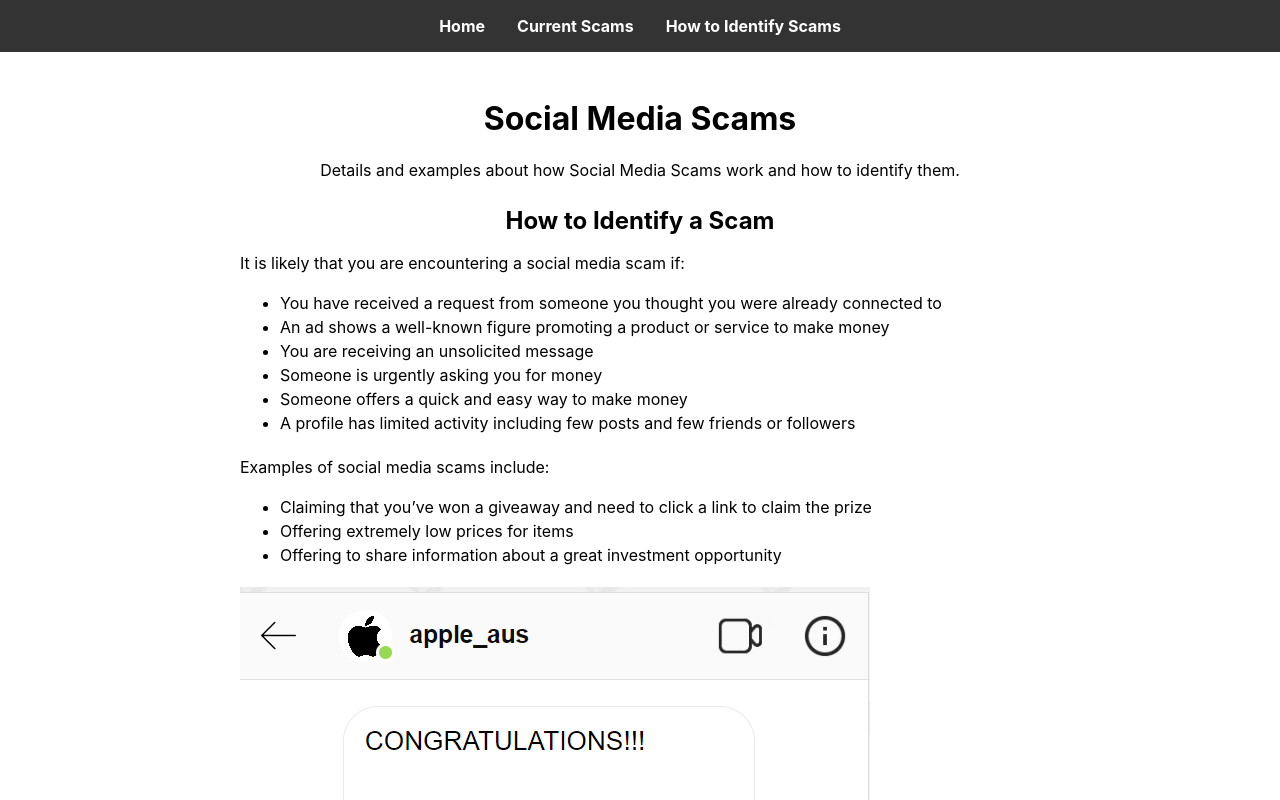
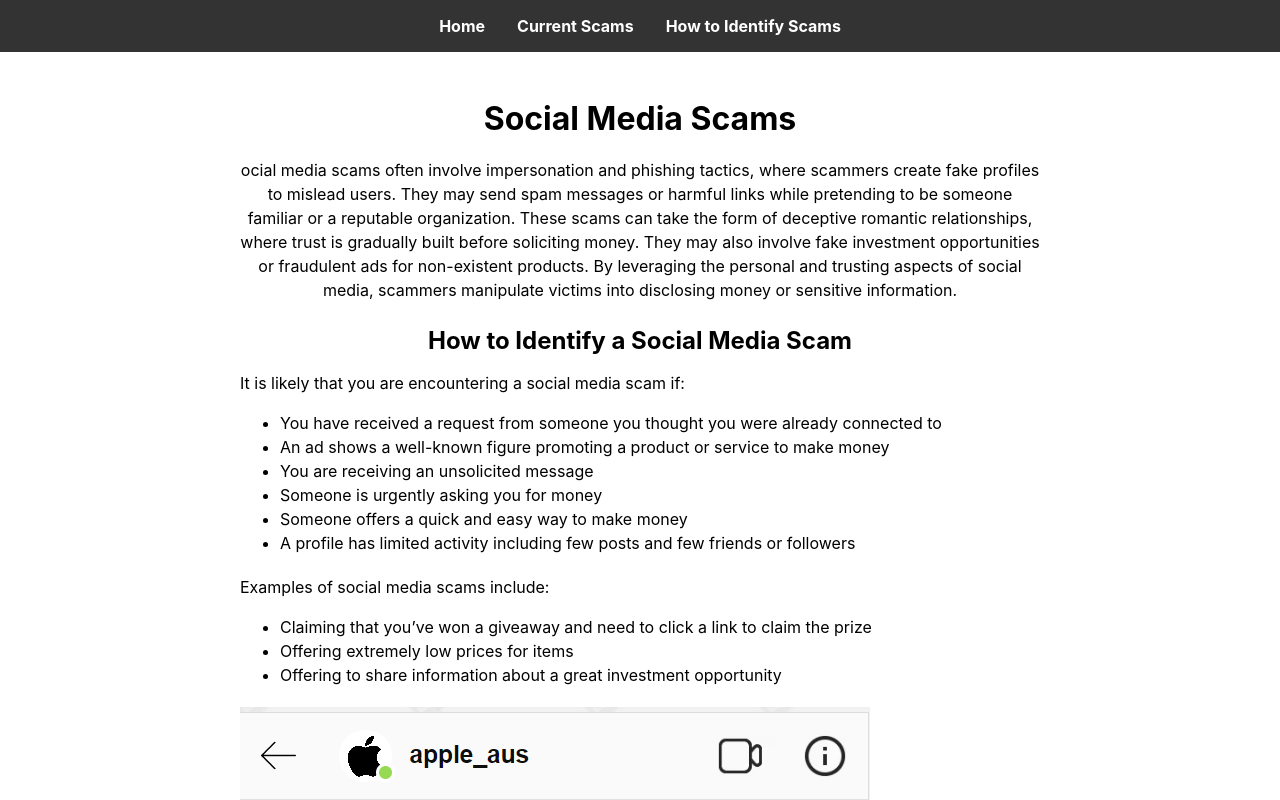
Before and after one commit to YQiZhu/ScamGuard, a React (Create React App) app in the folder scamguard_react/: page /social-media-scams in a window 1280 px wide. Shown: the top 800 px of the page. Built offline with nearby package versions, Linux system fonts and the light colour scheme.

Commit message:
Update SocialMediaScams des and put a real life story

```diff
--- a/scamguard_react/src/IdentifyScams/SocialMediaScams.js
+++ b/scamguard_react/src/IdentifyScams/SocialMediaScams.js
@@ -2,14 +2,18 @@ import React from 'react';
 import './PhoneScams.css';
 
 function SocialMediaScams() {
+    // Go to the real story source
+    const goToOtherPage = () => {
+        window.location.href = 'https://www.abc.net.au/news/2024-04-15/australians-falling-for-facebook-fake-ads-online-trading-scams/103640678'; // Replace with the desired URL
+    };
     return (
         <div className="ScamsPage">
             <h2>Social Media Scams</h2>
-            <p>Details and examples about how Social Media Scams work and how to identify them.</p>
+            <p>ocial media scams often involve impersonation and phishing tactics, where scammers create fake profiles to mislead users. They may send spam messages or harmful links while pretending to be someone familiar or a reputable organization. These scams can take the form of deceptive romantic relationships, where trust is gradually built before soliciting money. They may also involve fake investment opportunities or fraudulent ads for non-existent products. By leveraging the personal and trusting aspects of social media, scammers manipulate victims into disclosing money or sensitive information.</p>
 
             {/* How to Identify a Scam Section */}
             <section className="scam-identification">
-                <h3>How to Identify a Scam</h3>
+                <h3>How to Identify a Social Media Scam</h3>
                 <p>
                     It is likely that you are encountering a social media scam if:
                     <ul>
@@ -54,6 +58,19 @@ function SocialMediaScams() {
                       </li>
                     </ul>
                 </p>
+                    <img src="/images/scam_guard_logo.jpg" alt="ScamGuard Logo" className="example-image" />
+
+                    {/* Real-Life Story Section */}
+                    <section className="real-life-story">
+                        <h3>Real-Life Story</h3>
+                        <h4>Social Media Scam Devastates Australian Woman, Leading to $100,000 Loss</h4> {/* Story Title */}
+                        <p>
+                            Deb, a 63-year-old Australian, was deceived by a sophisticated fraud syndicate advertising on Facebook. She clicked on an ad featuring a prominent Australian celebrity endorsing an investment opportunity. Interested, she signed up with the online trading platform and was soon contacted by Daniel, who posed as her investment broker. Over the next few months, Daniel maintained daily communication, persuading Deb to invest more money with promises of substantial returns. Ultimately, Deb lost her entire superannuation and savings, totaling over $100,000. Although devastated by the scam, Deb now dedicates her time to warning others by commenting on suspicious ads she encounters on Facebook.
+                        </p>
+                    </section>
+
+                    {/* Clickable Box with URL Link */}
+                    <button onClick={goToOtherPage}>Read the Full Story</button>
                 {/* Add more content or components specific to protecting yourself */}
             </section>
         </div>
```
